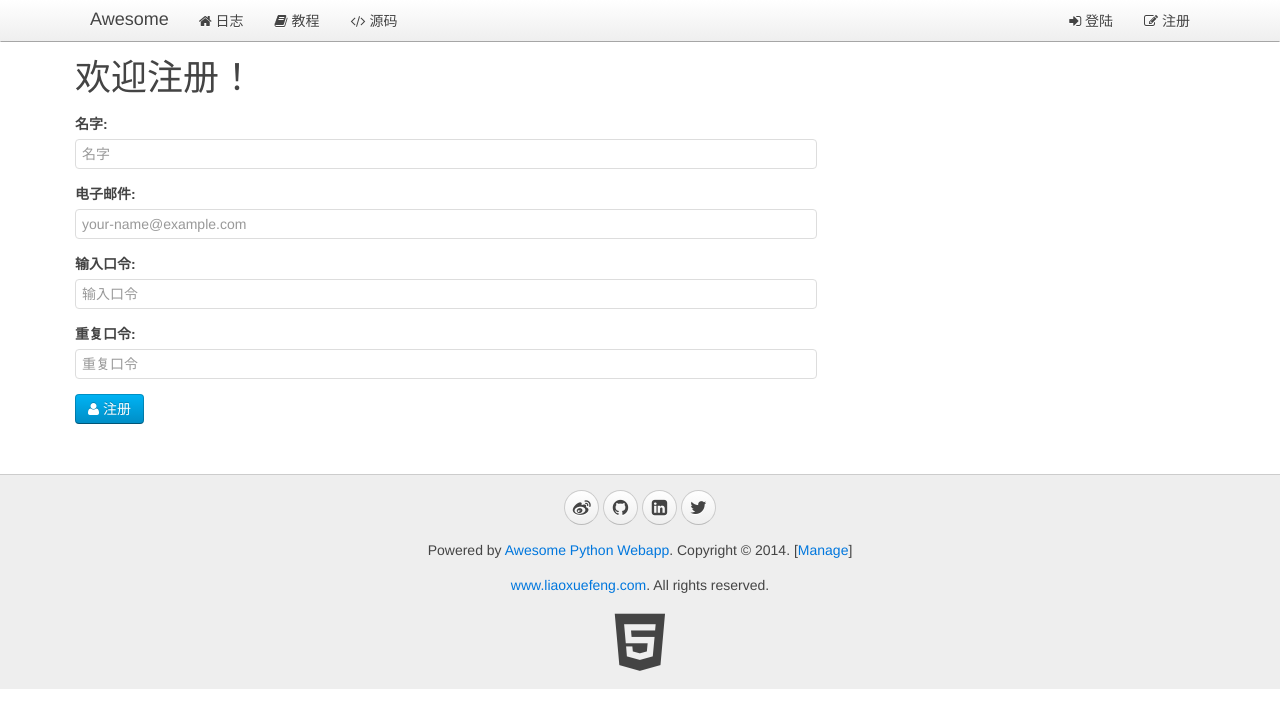
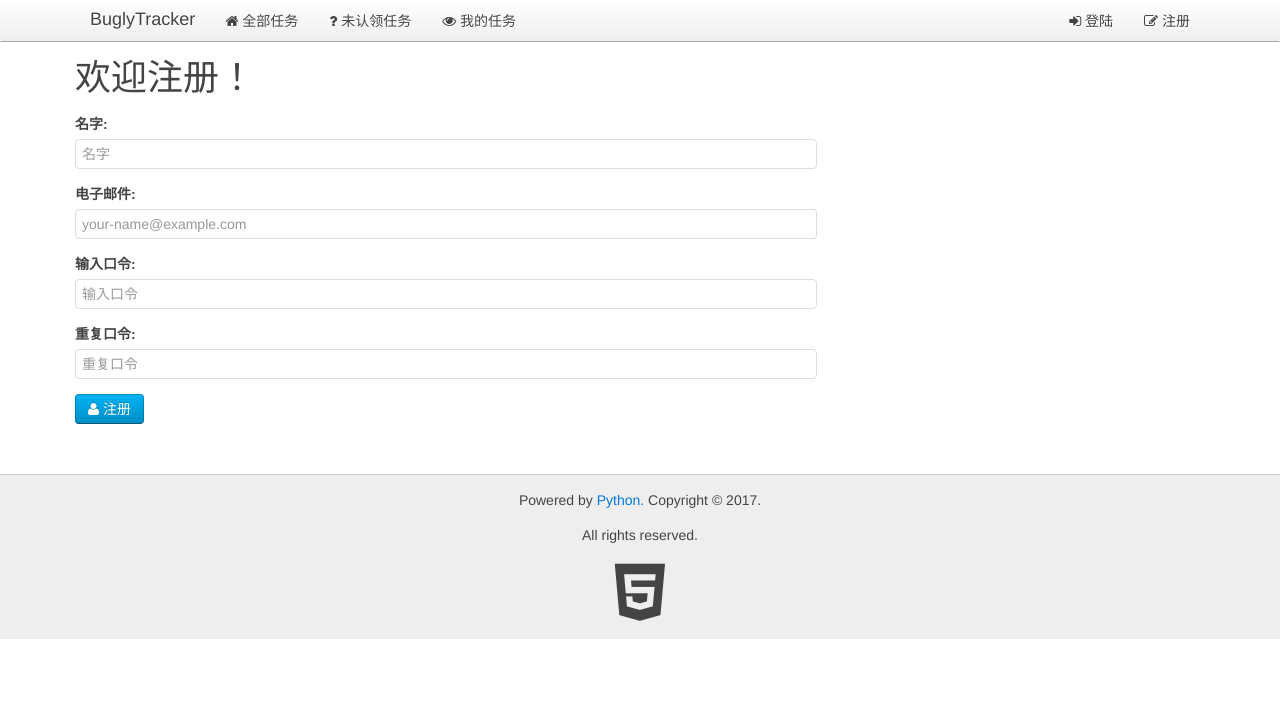
Before and after one commit to sai27/BuglyTracker, a Python web app: template www/templates/register.html in a window 1280 px wide. Shown: the top 728 px of the page. Run offline with Jinja, Linux system fonts and the light colour scheme; the template is opened without the code that fills it, so the values that code supplies are empty.

Commit message:
主界面

```diff
--- a/www/templates/__base__.html
+++ b/www/templates/__base__.html
@@ -20,7 +20,7 @@
 <head>
     <meta charset="utf-8" />
     {% block meta %}<!-- block meta  -->{% endblock %}
-    <title>{% block title %} ? {% endblock %} - Awesome Python Webapp</title>
+    <title>{% block title %} ? {% endblock %} - BuglyTracker</title>
     <link rel="stylesheet" href="/static/css/uikit.min.css">
     <link rel="stylesheet" href="/static/css/uikit.gradient.min.css">
     <link rel="stylesheet" href="/static/css/awesome.css" />
@@ -35,11 +35,11 @@
 <body>
     <nav class="uk-navbar uk-navbar-attached uk-margin-bottom">
         <div class="uk-container uk-container-center">
-            <a href="/" class="uk-navbar-brand">Awesome</a>
+            <a href="/" class="uk-navbar-brand">BuglyTracker</a>
             <ul class="uk-navbar-nav">
-                <li data-url="blogs"><a href="/"><i class="uk-icon-home"></i> 日志</a></li>
-                <li><a target="_blank" href="http://www.liaoxuefeng.com/wiki/0014316089557264a6b348958f449949df42a6d3a2e542c000"><i class="uk-icon-book"></i> 教程</a></li>
-                <li><a target="_blank" href="https://github.com/michaelliao/awesome-python3-webapp"><i class="uk-icon-code"></i> 源码</a></li>
+                <li data-url="blogs"><a href="/"><i class="uk-icon-home"></i> 全部任务</a></li>
+                <li data-url="blogs1"><a href="/"><i class="uk-icon-question"></i> 未认领任务</a></li>
+                <li data-url="blogs2"><a href="/"><i class="uk-icon-eye"></i> 我的任务</a></li>
             </ul>
             <div class="uk-navbar-flip">
                 <ul class="uk-navbar-nav">
@@ -73,14 +73,8 @@
     <div class="uk-margin-large-top" style="background-color:#eee; border-top:1px solid #ccc;">
         <div class="uk-container uk-container-center uk-text-center">
             <div class="uk-panel uk-margin-top uk-margin-bottom">
-                <p>
-                    <a target="_blank" href="http://weibo.com/liaoxuefeng" class="uk-icon-button uk-icon-weibo"></a>
-                    <a target="_blank" href="https://github.com/michaelliao" class="uk-icon-button uk-icon-github"></a>
-                    <a target="_blank" href="http://www.linkedin.com/in/liaoxuefeng" class="uk-icon-button uk-icon-linkedin-square"></a>
-                    <a target="_blank" href="https://twitter.com/liaoxuefeng" class="uk-icon-button uk-icon-twitter"></a>
-                </p>
-                <p>Powered by <a href="http://awesome.liaoxuefeng.com">Awesome Python Webapp</a>. Copyright &copy; 2014. [<a href="/manage/" target="_blank">Manage</a>]</p>
-                <p><a href="http://www.liaoxuefeng.com/" target="_blank">www.liaoxuefeng.com</a>. All rights reserved.</p>
+                <p>Powered by <a href='https://www.python.org/'>Python.</a> Copyright &copy; 2017. </p>
+                <p>All rights reserved.</p>
                 <a target="_blank" href="http://www.w3.org/TR/html5/"><i class="uk-icon-html5" style="font-size:64px; color: #444;"></i></a>
             </div>
 
```
Also changed, not shown: www/templates/blogs.html (+1 -13 lines).
